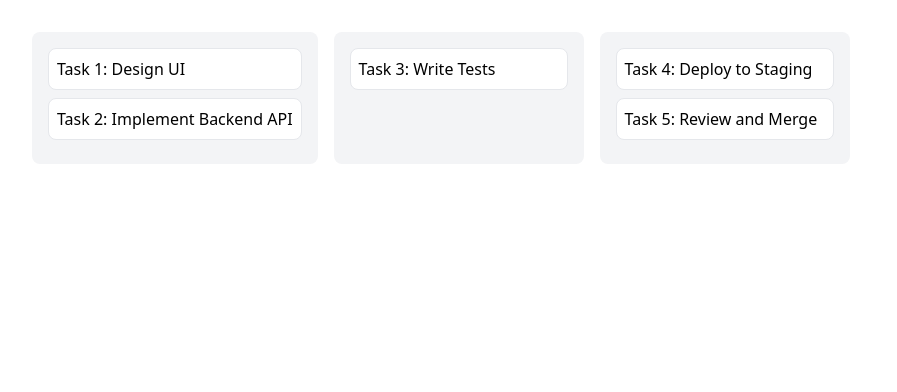
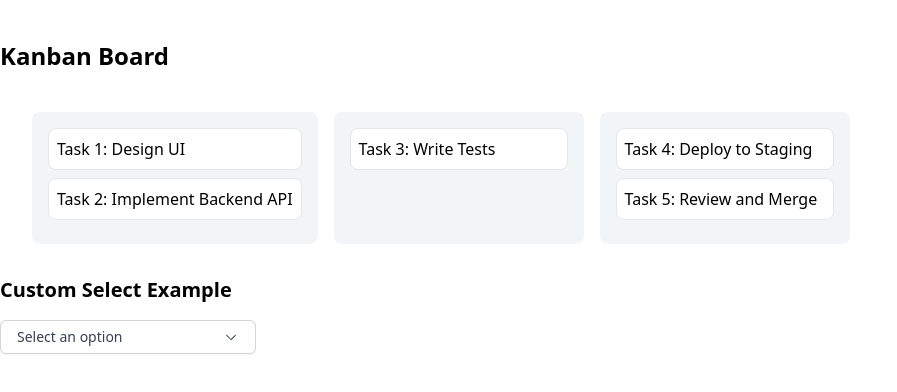
Before and after one commit to mahdiaslami/works, a Vue app: page / in a window 1280 px wide. Shown: the top 392 px of the page, without its empty margins (0-897 px from the left). Built offline with nearby package versions, Linux system fonts and the light colour scheme.

Commit message:
feat: update TaskPage

```diff
--- a/src/pages/TaskPage.vue
+++ b/src/pages/TaskPage.vue
@@ -2,11 +2,23 @@
 import KanbanColumn from '@/components/block/KanbanColumn.vue';
 import KanbanCard from '@/components/block/KanbanCard.vue';
 import KanbanBoard from '@/components/block/KanbanBoard.vue';
+import Select from '@/components/ui/select/Select.vue';
+import SelectItem from '@/components/ui/select/SelectItem.vue';
+import { ref } from 'vue';
+
+const selectedOption = ref('1'); // Default selected value
+
+const handleSelect = (event: Event) => {
+  console.log('Select event triggered:', event);
+  // You can access the selected value from the v-model bound to Select
+};
 </script>
 
 <template>
+  <div class="max-w-screen-xl mx-auto py-10">
+    <h1 class="text-2xl font-bold mb-2">Kanban Board</h1>
+
     <KanbanBoard name="development"
-    class="max-w-screen-xl mx-auto"
       @end="(ev) => console.log(ev)">
       <KanbanColumn>
         <KanbanCard>Task 1: Design UI</KanbanCard>
@@ -22,4 +34,14 @@ import KanbanBoard from '@/components/block/KanbanBoard.vue';
         <KanbanCard>Task 5: Review and Merge</KanbanCard>
       </KanbanColumn>
     </KanbanBoard>
+
+    <h2 class="text-xl font-bold mb-4">Custom Select Example</h2>
+
+    <Select @select="handleSelect"
+      class="w-64">
+      <SelectItem value="1">Option Foo</SelectItem>
+      <SelectItem value="2">Option Bar</SelectItem>
+      <SelectItem value="3">Option Baz</SelectItem>
+    </Select>
+  </div>
 </template>
```
Lines whose indentation alone changed are shown as unchanged.
